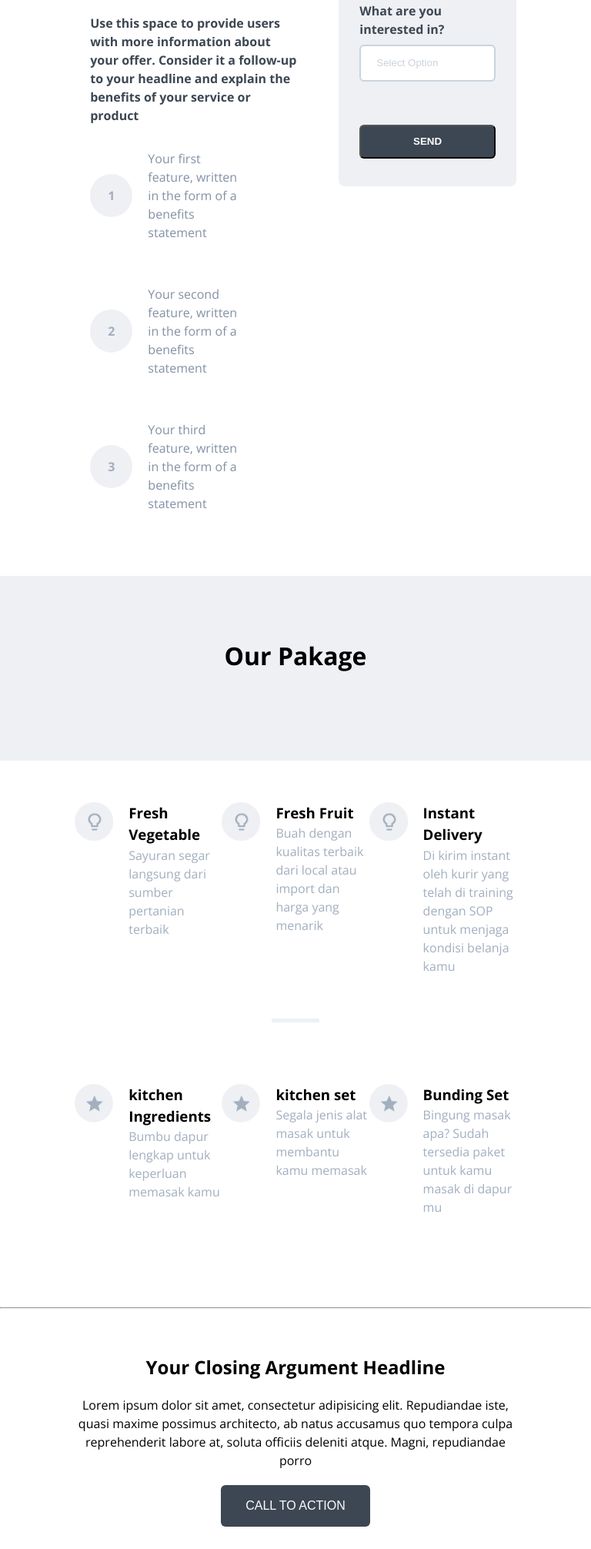
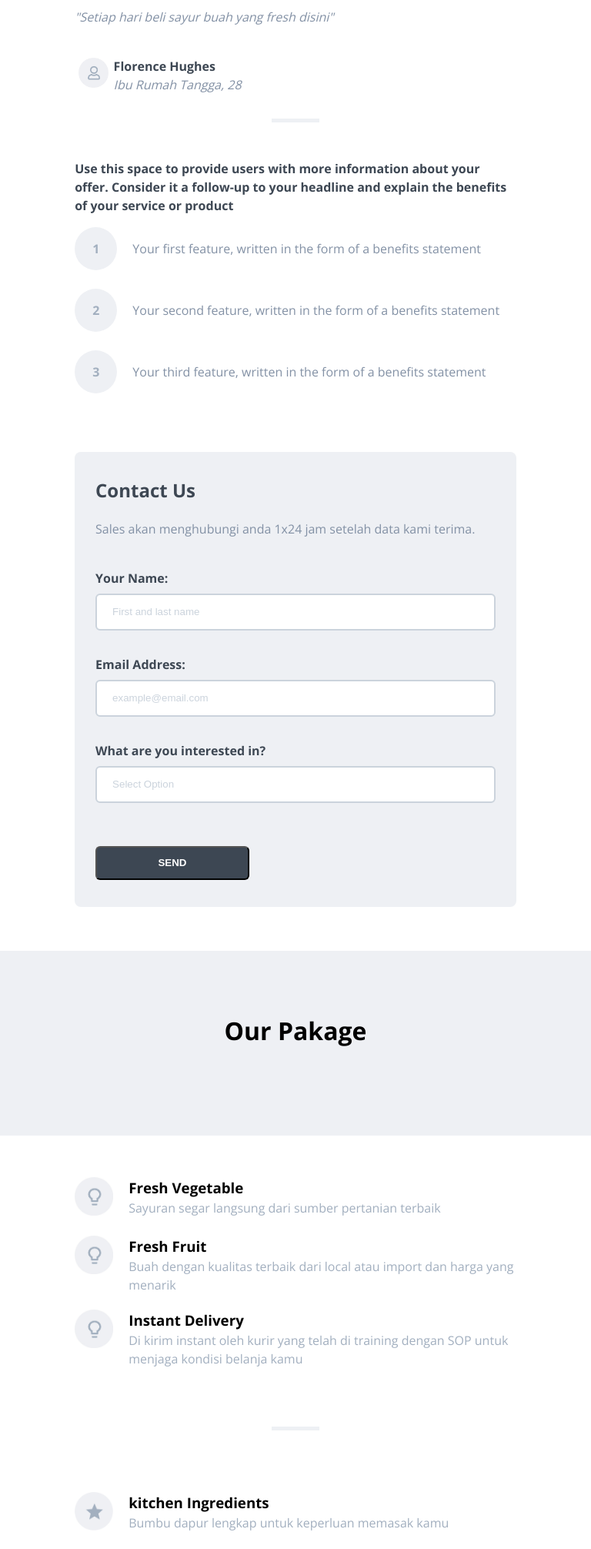
Before and after one commit to anantaihza/mini-project-revou-anantaihza, a plain HTML site: page index.html in a window 768 px wide. Shown: the part 788-2800 px from the top of the page at 77% size. Drawn offline with nearby package versions, Linux system fonts and the light colour scheme.

Commit message:
Add Responsive website. Coming soon for js validation and banner auto slide

```diff
--- a/css/index.css
+++ b/css/index.css
@@ -87,7 +87,6 @@ header .logo img {
   font-size: 28px;
 }
 
-/* edit jelek */
 .navbar ul a:hover {
   color: #111111;
   text-decoration: underline;
@@ -146,27 +145,7 @@ header .logo img {
   border-color: #222222;
 }
 
-@media (min-width: 768px) {
-  .navbar {
-    all: unset;
-    display: block;
-  }
-
-  .navbar ul {
-    flex-direction: row;
-    gap: 20px;
-  }
-
-  .navbar ul a {
-    font-size: inherit;
-  }
-
-  .close-nav,
-  .menu-bar {
-    display: none;
-  }
-}
-
+/* part 1 */
 .title-group {
   text-align: center;
 }
@@ -190,9 +169,19 @@ header .logo img {
   font-size: larger;
 }
 
+/* flexbox section-1 */
 .section-1 {
   display: flex;
   align-items: flex-start;
+}
+.img-section img {
+  width: 85%;
+}
+.img-section .feature p {
+  width: 100%;
+}
+.section-1 .user-review {
+  margin-right: 0;
 }
 
 .form-section {
@@ -302,7 +291,10 @@ button.send {
 }
 .feature-num p,
 .item-fresh-info p,
-.item-kitchen-info p {
+.item-kitchen-info p,
+.part-3 p,
+footer a,
+footer p {
   color: #a2afbf;
 }
 .feature-desc {
@@ -325,12 +317,14 @@ button.send {
   font-size: xx-large;
   padding-top: 10vh;
 }
-.fresh-section, .kitchen-section {
+.fresh-section,
+.kitchen-section {
   margin-top: 3vh;
   display: flex;
   justify-content: space-between;
 }
-.item-fresh, .item-kitchen {
+.item-fresh,
+.item-kitchen {
   display: flex;
   align-items: flex-start;
   width: 25vw;
@@ -351,6 +345,13 @@ button.send {
 .part-3 {
   text-align: center;
 }
+
+.part-3 h2 {
+  font-size: 3vw;
+}
+.part-3 p {
+  margin: 20px 30px;
+}
 .button-call {
   border-radius: 6px;
   background-color: #3d4753;
@@ -361,9 +362,83 @@ button.send {
   text-decoration: none;
   display: inline-block;
   font-size: 16px;
-    margin: 4px 2px;
+  margin: 20px 2px;
   cursor: pointer;
 }
+.divide {
+  height: 2px;
+  background-color: #eef0f4;
+  border: none;
+}
+
 footer {
   text-align: center;
 }
+footer a {
+  text-decoration: none;
+}
+
+/* responsive mobile */
+@media (min-width: 768px) {
+  .navbar {
+    all: unset;
+    display: block;
+  }
+
+  .navbar ul {
+    flex-direction: row;
+    gap: 20px;
+  }
+
+  .navbar ul a {
+    font-size: inherit;
+  }
+
+  .close-nav,
+  .menu-bar {
+    display: none;
+  }
+}
+@media (max-width: 1000px) {
+  /* part-1 */
+  .section-1 {
+    display: flex;
+    flex-direction: column;
+    align-items: flex-start;
+  }
+  .img-section img {
+    width: 100%;
+  }
+  /* .img-section .feature p {
+    width: 120%;
+} */
+  .section-1 .img-section .user-review {
+    margin: 0;
+    width: 100%;
+  }
+  .feature-point {
+    width: 100%;
+  }
+.form-section {
+    margin-top: 10vw;
+    width: 100%;
+}
+
+  /* part-2 */
+  .fresh-section,
+  .kitchen-section {
+    margin-top: 3vh;
+    display: flex;
+    flex-direction: column;
+    justify-content: space-between;
+  }
+  .item-fresh, .item-kitchen {
+    width: 100%;
+    margin-bottom: 20px;
+  }
+
+  /* Part 3 */
+  .part-3 h2 {
+    font-size: xx-large;
+  }
+}
--- a/index.html
+++ b/index.html
@@ -21,7 +21,7 @@
             <ul>
               <li><a href="#part-1">Home</a></li>
               <li><a href="#part-2">Our Package</a></li>
-              <li><a href="#">Call Us</a></li>
+              <li><a href="#part-3">Call Us</a></li>
             </ul>
           </nav>
         </div>
@@ -45,7 +45,6 @@
             class="img-banner"
             src="assets/img/banner-img.jpg"
             alt="image"
-            width="85%"
           />
 
           <div class="user-review">
@@ -240,7 +239,7 @@
       </div>
     </section>
     <hr class="divide">
-    <section class="part-3">
+    <section class="part-3" id="part-3">
         <div class="container">
             <h2>Your Closing Argument Headline</h2>
             <p>Lorem ipsum dolor sit amet, consectetur adipisicing elit. Repudiandae iste, quasi maxime possimus architecto, ab natus accusamus quo tempora culpa reprehenderit labore at, soluta officiis deleniti atque. Magni, repudiandae porro</p>
```
Lines whose indentation alone changed are shown as unchanged.
